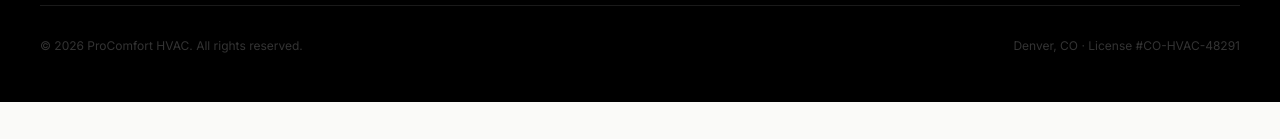
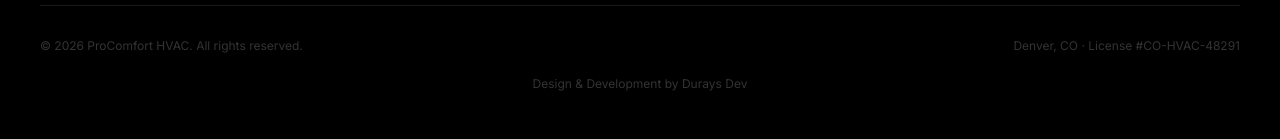
Before and after one commit to shearsray88/procomfort-hvac, a Next.js app: page / in a window 1280 px wide. Shown: the part 5120-5259 px from the top of the page. Before the commit the page ends 5222 px from the top, so only its background shows below. Built offline with nearby package versions, Linux system fonts and the light colour scheme.

Commit message:
Add Durays Dev credit link to footer

```diff
--- a/components/Footer.jsx
+++ b/components/Footer.jsx
@@ -27,6 +27,13 @@
           <p className="font-sans text-white/20 text-xs">&copy; 2026 ProComfort HVAC. All rights reserved.</p>
           <p className="font-sans text-white/20 text-xs">Denver, CO &middot; License #CO-HVAC-48291</p>
         </div>
+
+        <div className="text-center mt-4">
+          <a href="https://duraysdev.com" target="_blank" rel="noopener noreferrer"
+            className="font-sans text-white/20 text-xs hover:text-white/50 transition-colors">
+            Design &amp; Development by Durays Dev
+          </a>
+        </div>
       </div>
     </footer>
   );
```
